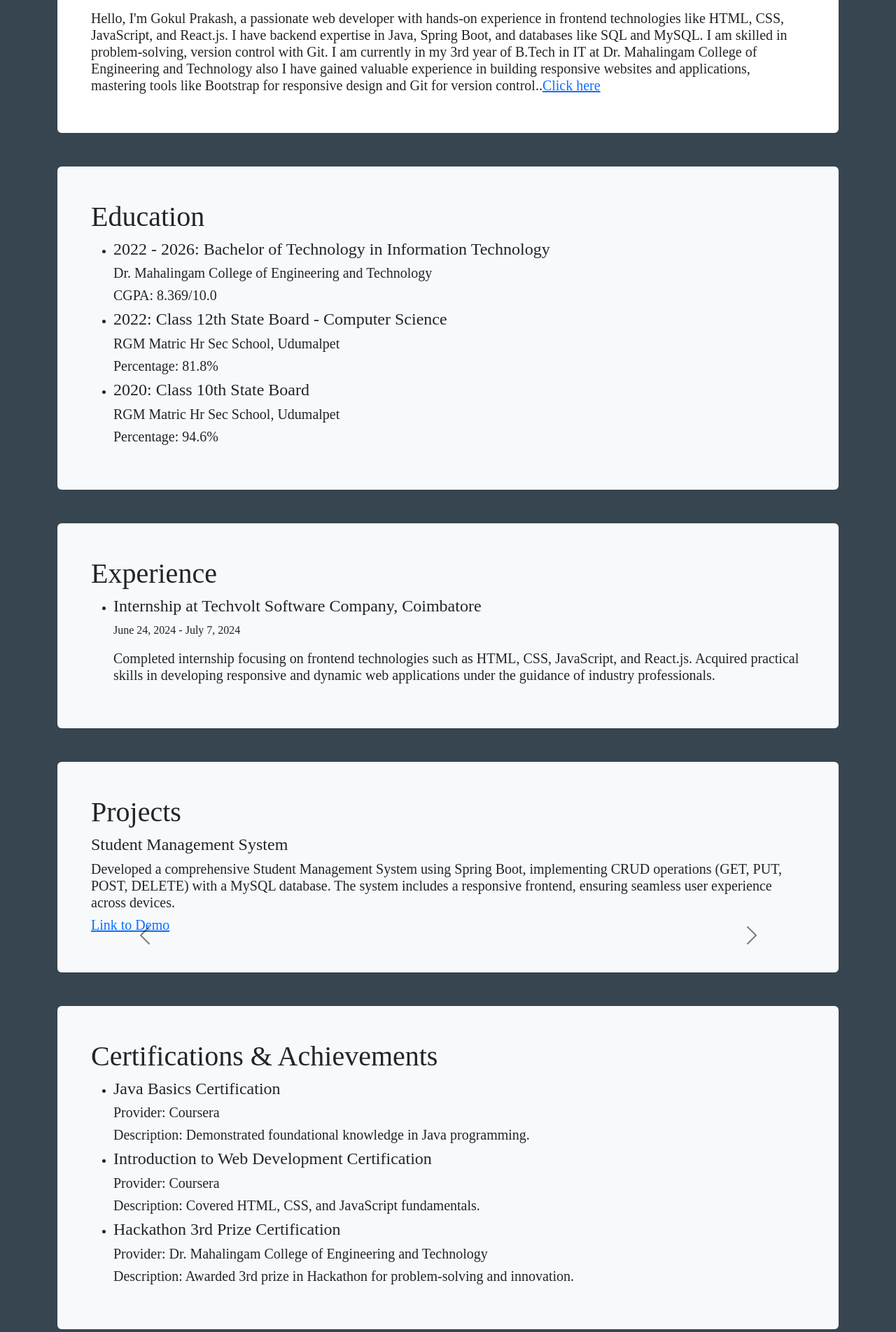
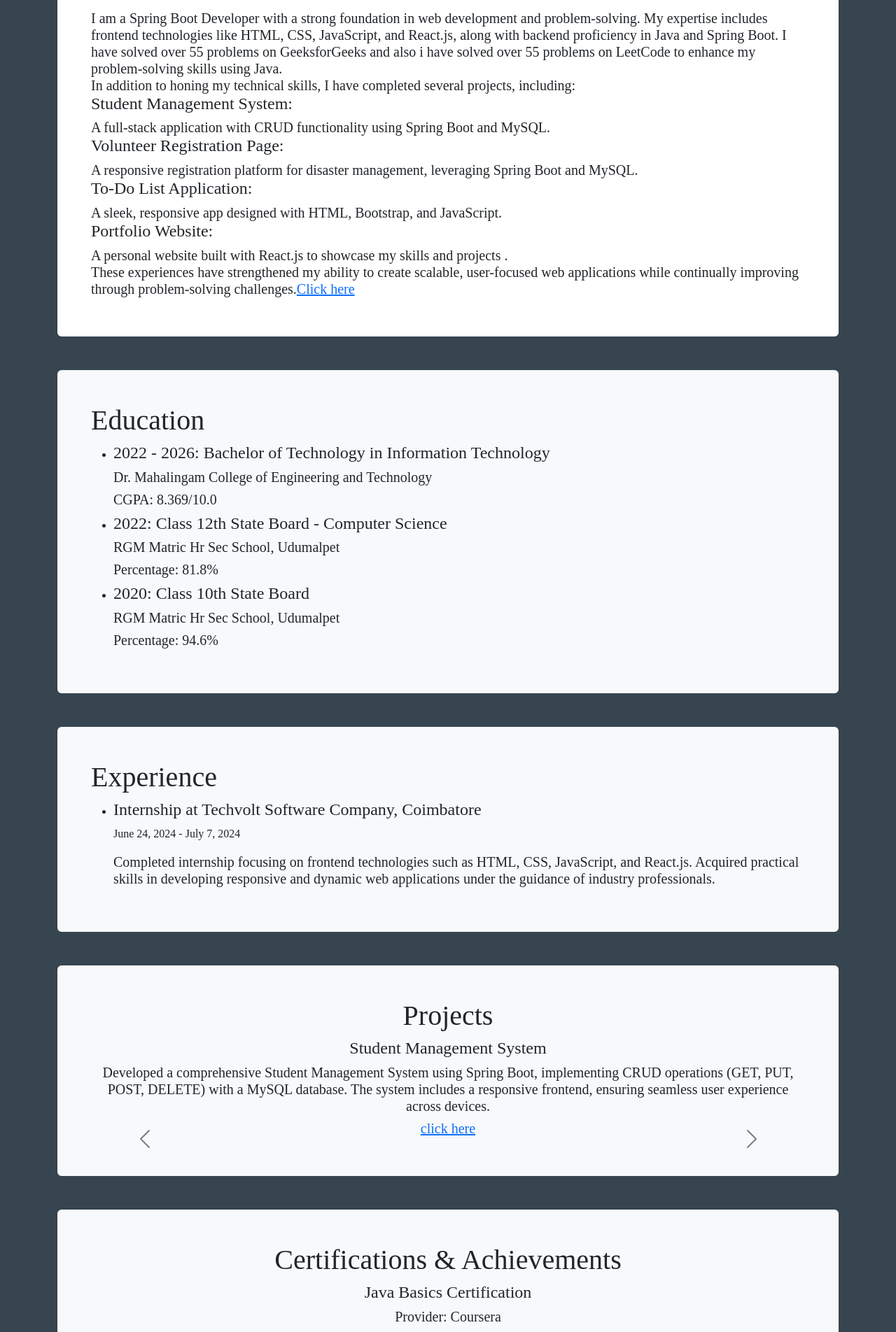
Before and after one commit to Gokulprakash2005/Portfolio, a React (Create React App) app: page / in a window 1280 px wide. Shown: the part 860-2764 px from the top of the page at 70% size. Built offline with nearby package versions, Linux system fonts and the light colour scheme.

Commit message:
updation

```diff
--- a/src/comp/About/About.js
+++ b/src/comp/About/About.js
@@ -6,12 +6,14 @@ function About()
         <div id="about" className="container" style={{marginTop:"80px"}} >
         <div className="mt-5 p-5 bg-white text-dark rounded">
         <h1>About Me</h1>
-        <h5> Hello, I'm Gokul Prakash, a passionate web developer with hands-on
-            experience in frontend technologies like HTML, CSS, JavaScript, and React.js.
-            I have backend expertise in Java, Spring Boot, and databases like SQL and MySQL.
-            I am skilled in problem-solving, version control with Git.
-            I am currently in my 3rd year of B.Tech in IT at Dr. Mahalingam College of Engineering and Technology also I have gained valuable experience in building responsive websites and applications,
-            mastering tools like Bootstrap for responsive design and Git for version control..<a href="https://github.com/Gokulprakash2005?tab=repositories">Click here</a> </h5>
+        <h5>
+          I am a  Spring Boot Developer with a strong foundation in web development and problem-solving. My expertise includes frontend technologies like HTML, CSS, JavaScript, and React.js, along with backend proficiency in Java and Spring Boot. I have solved over 55 problems on GeeksforGeeks and also i have solved over 55 problems on LeetCode  to enhance my problem-solving skills using Java.<br></br>
+          In addition to honing my technical skills, I have completed several projects, including:<br></br>
+          <h4>Student Management System:</h4> A full-stack application with CRUD functionality using Spring Boot and MySQL.
+          <h4>Volunteer Registration Page:</h4> A responsive registration platform for disaster management, leveraging Spring Boot and MySQL.
+          <h4>To-Do List Application:</h4> A sleek, responsive app designed with HTML, Bootstrap, and JavaScript.
+          <h4>Portfolio Website:</h4> A personal website built with React.js to showcase my skills and projects .<br></br>
+          These experiences have strengthened my ability to create scalable, user-focused web applications while continually improving through problem-solving challenges.<a href="https://github.com/Gokulprakash2005">Click here</a> </h5>
         </div>
         </div>
         </>
--- a/src/comp/certficates/certficates.js
+++ b/src/comp/certficates/certficates.js
@@ -3,29 +3,92 @@ import React from "react";
 function Certifications_Section() {
   return (
     <>
-      <div id="certficates" className="container mt-5">
-        <div className="p-5 bg-light text-dark rounded">
-          <h1>Certifications & Achievements</h1>
-          <ul>
-            <li>
+    <div id="certficates" className="container mt-5" >
+    <div className="p-5 bg-light text-dark rounded " >
+      <center><h1>Certifications & Achievements</h1></center>
+
+      <div id="certficatesCarousel" className="carousel slide" data-bs-ride="carousel">
+        <div className="carousel-inner">
+
+          <center>
+          <div className="carousel-item active">
+            <div className="d-block w-100">
               <h4>Java Basics Certification</h4>
               <h5>Provider: Coursera</h5>
               <h5>Description: Demonstrated foundational knowledge in Java programming.</h5>
-            </li>
-            <li>
+              <h5>
+                <a href="https://www.linkedin.com/in/gokulprakash08/recent-activity/all/" target="_blank" rel="noopener noreferrer">Link to Demo</a>
+              </h5>
+            </div>
+          </div>
+          </center>
+
+       <center>
+          <div className="carousel-item">
+            <div className="d-block w-100">
               <h4>Introduction to Web Development Certification</h4>
               <h5>Provider: Coursera</h5>
               <h5>Description: Covered HTML, CSS, and JavaScript fundamentals.</h5>
-            </li>
-            <li>
+              <h5>
+                <a href="https://www.linkedin.com/in/gokulprakash08/recent-activity/all/" target="_blank" rel="noopener noreferrer">Link to Demo</a>
+              </h5>
+            </div>
+          </div>
+      </center>
+
+         <center>
+          <div className="carousel-item">
+            <div className="d-block w-100">
               <h4>Hackathon 3rd Prize Certification</h4>
               <h5>Provider: Dr. Mahalingam College of Engineering and Technology</h5>
               <h5>Description: Awarded 3rd prize in Hackathon for problem-solving and innovation.</h5>
-            </li>
-          </ul>
-        </div>
+              <h5><a href="https://www.linkedin.com/in/gokulprakash08/recent-activity/all/" target="_blank" rel="noopener noreferrer" >Link to Demo</a></h5>
+            </div>
+          </div>
+         </center>
+
+         <center>
+          <div className="carousel-item">
+            <div className="d-block w-100">
+              <h4>Object-Oriented Programming (OOPs) in Java Certification</h4>
+              <h5>Issued by  Simplilearn</h5>
+              <h5>
+              Completed the OOPs in Java course by  Simplilearn, mastering core concepts like inheritance, polymorphism, abstraction, and encapsulation. Gained practical skills for building scalable and maintainable Java applications. This certification enhances my expertise in Java programming and software development.
+              </h5>
+              <h5><a href="https://www.linkedin.com/in/gokulprakash08/recent-activity/all/" target="_blank" rel="noopener noreferrer" >Link to Demo</a></h5>
+            </div>
+          </div>
+         </center>
+
+         <center>
+          <div className="carousel-item">
+            <div className="d-block w-100">
+              <h4>Introduction to Sorting Algorithms Certification</h4>
+              <h5>Issued by  Simplilearn</h5>
+              <h5>
+              Completed the "Introduction to Sorting Algorithms" course by Simplilearn, gaining a clear understanding of key sorting techniques like Bubble Sort, Merge Sort, Quick Sort, and their applications. Acquired industry-relevant skills to optimize data processing and improve algorithm efficiency, enhancing my software development expertise.
+              </h5>
+              <h5><a href="https://www.linkedin.com/in/gokulprakash08/recent-activity/all/" target="_blank" rel="noopener noreferrer" >Link to Demo</a></h5>
+            </div>
+          </div>
+        </center>
+
+
+        <button className="carousel-control-prev " style={{marginTop:"100px"}} type="button" data-bs-target="#certficatesCarousel" data-bs-slide="prev">
+          <span className="carousel-control-prev-icon" aria-hidden="true" style={{ filter: "invert(100%)" }}></span>
+          <span className="visually-hidden">Previous</span>
+        </button>
+
+        <button className="carousel-control-next " style={{marginTop:"100px"}} type="button" data-bs-target="#certficatesCarousel" data-bs-slide="next">
+          <span className="carousel-control-next-icon" aria-hidden="true" style={{ filter: "invert(100%)" }}></span>
+          <span className="visually-hidden">Next</span>
+        </button>
+
       </div>
-    </>
+    </div>
+  </div>
+  </div>
+</>
   );
 }
 
--- a/src/comp/indexpage/hello.js
+++ b/src/comp/indexpage/hello.js
@@ -17,7 +17,7 @@ function Indexes() {
                 <center>
                 <h1>Gokul Prakash K</h1>
                 <h4>Spring Boot Developer</h4>
-                <h5>I am a passionate web developer with hands-on experience in frontend technologies like HTML, CSS, JavaScript, and React.js, and backend expertise in Java, Spring Boot. Skilled in problem-solving and version control with Git. For more details, <a href="https://github.com/Gokulprakash2005?tab=repositories">click here</a>.</h5>
+                <h5>I am a passionate web developer with hands-on experience in frontend technologies like HTML, CSS, JavaScript, and React.js, and backend expertise in Java, Spring Boot. Skilled in problem-solving and version control with Git. For more details, <a href="https://github.com/Gokulprakash2005">click here</a>.</h5>
                 <p className="text-wrap text-truncate">gokulprakash1301@gmail.com</p>
                 <h5>+91 7603986981</h5>
                 <a href="https://lime-adriane-26.tiiny.site/" target="_blank" class="btn btn-outline-warning"  download>View Resume</a>
--- a/src/comp/projects/project.js
+++ b/src/comp/projects/project.js
@@ -5,9 +5,10 @@ function Projects_Section() {
     <>
       <div id="projects" className="container mt-5" >
         <div className="p-5 bg-light text-dark rounded " >
-          <h1>Projects</h1>
+         <center> <h1>Projects</h1> </center>
           <div id="projectsCarousel" className="carousel slide" data-bs-ride="carousel">
             <div className="carousel-inner">
+              <center>
               <div className="carousel-item active">
                 <div className="d-block w-100">
                   <h4>Student Management System</h4>
@@ -18,10 +19,13 @@ function Projects_Section() {
                     across devices.
                   </h5>
                   <h5>
-                    <a href="#" target="_blank" rel="noopener noreferrer">Link to Demo</a>
+                    <a href="https://github.com/Gokulprakash2005/StudentDetails" target="_blank" rel="noopener noreferrer">click here</a>
                   </h5>
                 </div>
               </div>
+              </center>
+
+              <center>
               <div className="carousel-item">
                 <div className="d-block w-100">
                   <h4>Volunteer Registration Page for Disaster Management</h4>
@@ -31,10 +35,13 @@ function Projects_Section() {
                     seamless data storage in the database.
                   </h5>
                   <h5>
-                    <a href="#" target="_blank" rel="noopener noreferrer">Link to Demo</a>
+                    <a href="https://github.com/Gokulprakash2005/Registration_Page" target="_blank" rel="noopener noreferrer">click here</a>
                   </h5>
                 </div>
               </div>
+              </center>
+
+              <center>
               <div className="carousel-item">
                 <div className="d-block w-100">
                   <h4>To-Do List Application</h4>
@@ -46,6 +53,9 @@ function Projects_Section() {
                   <h5><a href="https://gokulprakash2005.github.io/Todo-List/" target="_blank" rel="noopener noreferrer" >Link to Demo</a></h5>
                 </div>
               </div>
+              </center>
+
+              <center>
               <div className="carousel-item">
                 <div className="d-block w-100">
                   <h4>GPA Calculator</h4>
@@ -55,7 +65,10 @@ function Projects_Section() {
                   <h5><a href="https://gokulprakash2005.github.io/GPA-calculator/" target="_blank" rel="noopener noreferrer" >Link to Demo</a></h5>
                 </div>
               </div>
-              <div className="carousel-item">
+              </center>
+
+              <center>
+               <div className="carousel-item">
                 <div className="d-block w-100">
                   <h4>CGPA Calculator</h4>
                   <h5>
@@ -64,6 +77,9 @@ function Projects_Section() {
                   <h5><a href="https://gokulprakash2005.github.io/CGPA-Calculator/" target="_blank" rel="noopener noreferrer" >Link to Demo</a></h5>
                 </div>
               </div>
+              </center>
+
+              <center>
               <div className="carousel-item">
                 <div className="d-block w-100">
                   <h4>Palindrome Checker</h4>
@@ -73,6 +89,7 @@ function Projects_Section() {
                   <h5><a href="https://gokulprakash2005.github.io/Palindrome_Checker/" target="_blank" rel="noopener noreferrer" >Link to Demo</a></h5>
                 </div>
               </div>
+            </center>
             </div>
             <button className="carousel-control-prev " style={{ marginTop:"140px" }} type="button" data-bs-target="#projectsCarousel" data-bs-slide="prev">
               <span className="carousel-control-prev-icon" aria-hidden="true" style={{ filter: "invert(100%)" }}></span>
```
